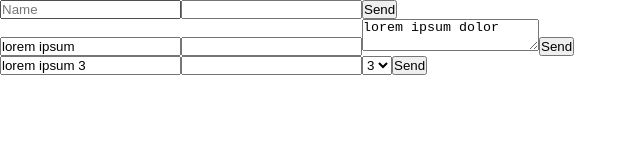
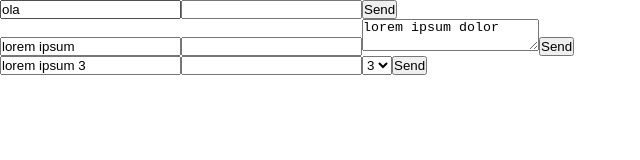
Before and after one commit to Woodsphreaker/react-dynamic-form-with-custom-flow, a React (Create React App) app: page /screen-1 in a window 1280 px wide. Shown: the top 160 px of the page, without its empty margins (0-640 px from the left). Built offline with nearby package versions, Linux system fonts and the light colour scheme; the HTML template or start-up script is replaced by a standard one.

Commit message:
refat: refatoring form

```diff
--- a/src/components/Form/index.js
+++ b/src/components/Form/index.js
@@ -17,7 +17,7 @@ const setProps = (source, props) => {
 }
 
 const populateForm = (initialState, children) => {
-  return children.map(({ props, ...rest }) => ({
+  return [].concat(...children).map(({ props, ...rest }) => ({
     ...rest,
     props: setProps(initialState, props),
   }))
--- a/src/pages/Screen-1/index.js
+++ b/src/pages/Screen-1/index.js
@@ -14,11 +14,42 @@ function Screen1() {
     pass: '123456',
   }
 
+  const formMaping = (keyId, fieldName) => {
+    const fields = {
+      name1: () => (
+        <Input key={keyId} type="text" name="name1" placeholder="Name 1" />
+      ),
+      name2: () => (
+        <Input key={keyId} type="text" name="name2" placeholder="Name 2" />
+      ),
+      name3: () => (
+        <Input key={keyId} type="text" name="name3" placeholder="Name 3" />
+      ),
+      pass: () => <Input key={keyId} type="password" name="pass" />,
+      select1: () => (
+        <Select key={keyId} name="select1">
+          <option value="1">1</option>
+          <option value="2">2</option>
+          <option value="3">3</option>
+          <option value="4">4</option>
+          <option value="5">5</option>
+          <option value="6">6</option>
+        </Select>
+      ),
+      text1: () => <Textarea key={keyId} name="text1" />,
+    }
+
+    return fields[fieldName]()
+  }
+
+  const loadFormFields = (requestedFields = []) => {
+    return requestedFields.map((field, key) => formMaping(key, field))
+  }
+
   return (
     <>
-      <Form onSubmit={handleSubmit}>
-        <Input type="text" name="name1" placeholder="Name" />
-        <Input type="password" name="pass" />
+      <Form initialState={{ name1: 'ola' }} onSubmit={handleSubmit}>
+        {loadFormFields(['name1', 'pass'])}
         <button type="submit"> Send </button>
       </Form>
 
@@ -26,9 +57,7 @@ function Screen1() {
         initialState={{ name2: 'lorem ipsum', text1: 'lorem ipsum dolor' }}
         onSubmit={handleSubmit}
       >
-        <Input type="text" name="name2" />
-        <Input type="password" name="pass" />
-        <Textarea name="text1" />
+        {loadFormFields(['name2', 'pass', 'text1'])}
         <button type="submit"> Send </button>
       </Form>
 
@@ -36,16 +65,7 @@ function Screen1() {
         initialState={{ name3: 'lorem ipsum 3', select1: '3' }}
         onSubmit={handleSubmit}
       >
-        <Input type="text" name="name3" />
-        <Input type="password" name="pass" />
-        <Select name="select1">
-          <option value="1">1</option>
-          <option value="2">2</option>
-          <option value="3">3</option>
-          <option value="4">4</option>
-          <option value="5">5</option>
-          <option value="6">6</option>
-        </Select>
+        {loadFormFields(['name3', 'pass', 'select1'])}
         <button type="submit"> Send </button>
       </Form>
     </>
```
